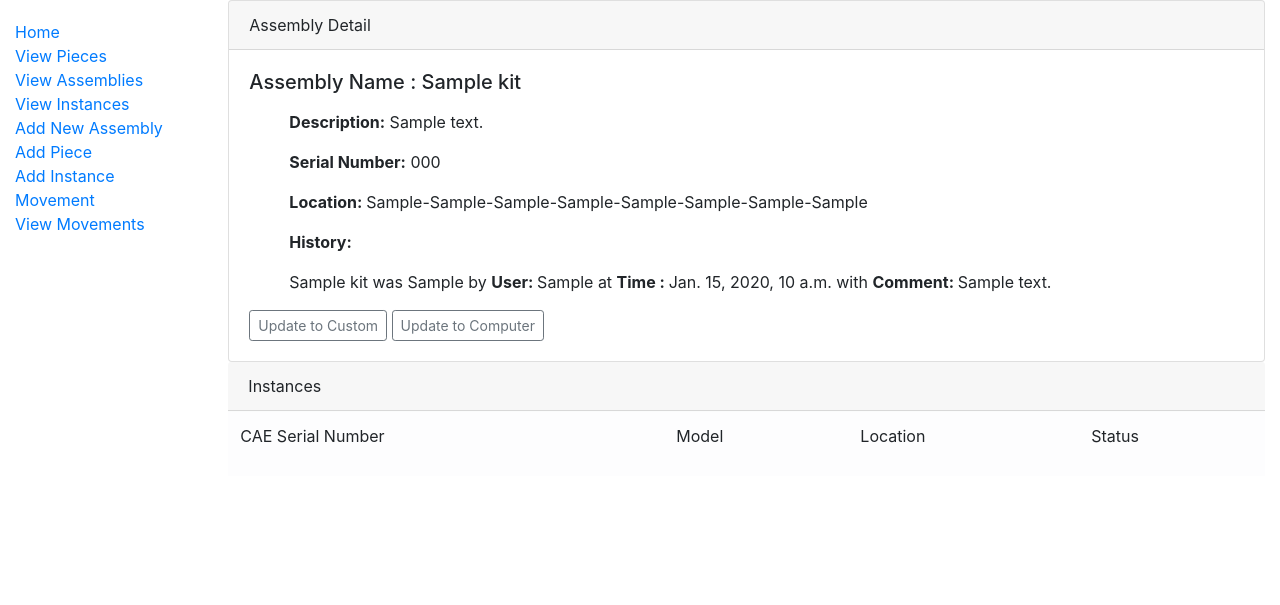
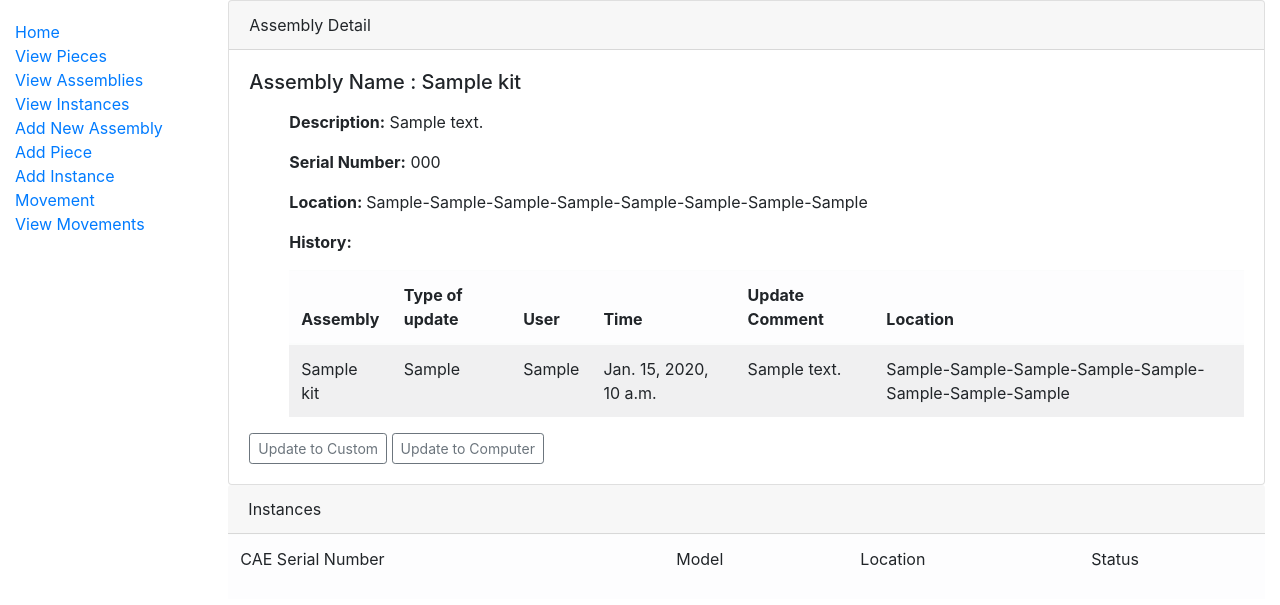
Before and after one commit to eRJe79/SIMS, a Django app: template SIMS/templates/inventory/kit_detail.html in a window 1280 px wide. Shown: the top 605 px of the page. Run offline with Django 3.2, Linux system fonts and the light colour scheme; the template is opened without the code that fills it: most values are stand-ins (such as "Sample title", 1, 10 or a date in 2020).

Commit message:
Update history display for assemblies

```diff
--- a/SIMS/templates/inventory/kit_detail.html
+++ b/SIMS/templates/inventory/kit_detail.html
@@ -26,19 +26,43 @@
         		{% else %}
             <td>{{kit.first_location}}-{{kit.second_location|default_if_none:""}}</td>
         		{% endif %}</p>
-  		<p><strong>History:</strong></p>
-		{% for h in kit.history.all %}
-   			<p>
-			<td>{{ kit }} was </td>
-			<td>{{ h.get_history_type_display }} by </td>
-			<td><strong>User: </strong>{{ h.history_user }} at <strong>Time : </strong></td>
-			<td>{{ h.history_date }} with <strong>Comment: </strong></td>
-			{% if h.update_comment %}
+		<p><strong>History:</strong></p>
+			<table class="table table-light table-striped">
+				<thead>
+    			<tr>
+				<th>Assembly</th>
+    			<th>Type of update</th>
+				<th>User</th>
+				<th>Time</th>
+    			<th>Update Comment</th>
+				<th>Location</th>
+				</tr>
+			</thead>
+			{% for h in kit.get_history %}
+			<tr class="datarow">
+				<td>{{ kit }}</td>
+				<td>{{ h.get_history_type_display }}</td>
+				<td>{{ h.history_user }}</td>
+				<td>{{ h.history_date }}</td>
 				<td>{{ h.update_comment }} </td>
-			{% else %}
-				<td>No comment given</td>
-			{% endif %}
-        {% endfor %}</p>
+				{% if h.eighth_location %}
+	  				<td>{{h.first_location}}-{{h.second_location|default_if_none:""}}-{{h.third_location|default_if_none:""}}-{{h.fourth_location|default_if_none:""}}-{{h.fifth_location|default_if_none:""}}-{{h.sixth_location|default_if_none:""}}-{{h.seventh_location|default_if_none:""}}-{{h.eighth_location|default_if_none:""}}</td>
+	  			{% elif h.seventh_location %}
+	  				<td>{{h.first_location}}-{{h.second_location|default_if_none:""}}-{{h.third_location|default_if_none:""}}-{{h.fourth_location|default_if_none:""}}-{{h.fifth_location|default_if_none:""}}-{{h.sixth_location|default_if_none:""}}-{{h.seventh_location|default_if_none:""}}</td>
+	  			{% elif h.sixth_location %}
+	  				<td>{{h.first_location}}-{{h.second_location|default_if_none:""}}-{{h.third_location|default_if_none:""}}-{{h.fourth_location|default_if_none:""}}-{{h.fifth_location|default_if_none:""}}-{{h.sixth_location|default_if_none:""}}</td>
+	  			{% elif h.fifth_location %}
+	  				<td>{{h.first_location}}-{{h.second_location|default_if_none:""}}-{{h.third_location|default_if_none:""}}-{{h.fourth_location|default_if_none:""}}-{{h.fifth_location|default_if_none:""}}</td>
+	  			{% elif h.fourth_location %}
+	  				<td>{{h.first_location}}-{{h.second_location|default_if_none:""}}-{{h.third_location|default_if_none:""}}-{{h.fourth_location|default_if_none:""}}</td>
+	  			{% elif h.third_location %}
+	  				<td>{{h.first_location}}-{{h.second_location|default_if_none:""}}-{{h.third_location|default_if_none:""}}</td>
+	  			{% else %}
+	  				<td>{{h.first_location}}-{{h.second_location|default_if_none:""}}</td>
+	  			{% endif %}
+			</tr>
+			{% endfor %}
+		</table>
 	</ul>
     </p>
 	  <td><a href="{% url 'kit-update' kit.id %}" class="btn btn-outline-secondary btn-sm">Update to Custom</a></td>
```
Also changed, not shown: SIMS/inventory/models.py (+19 -2 lines).
